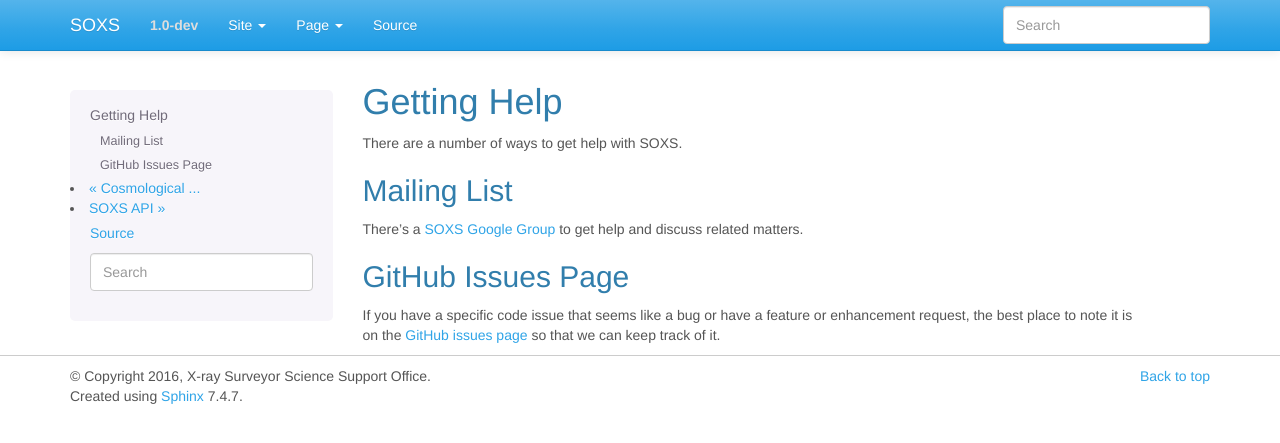
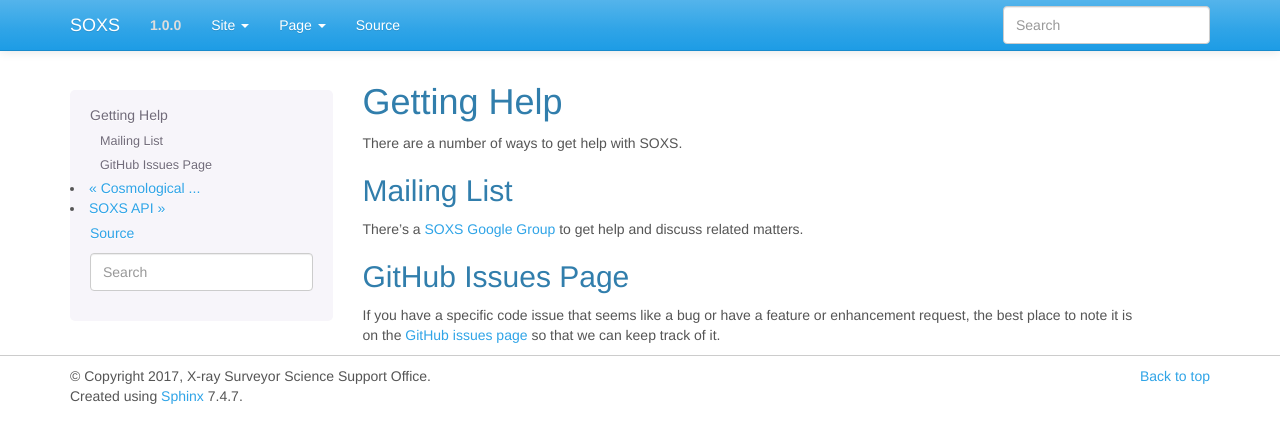
Before and after one commit to lynx-x-ray-observatory/soxs, a Sphinx documentation site: the page built from doc/source/getting_help.rst, in a window 1280 px wide. Shown: the top 443 px of the page. Built offline with Sphinx 7.4.7, drawn with Linux system fonts in a browser that asks for light colours.

Commit message:
Version bump

```diff
--- a/doc/source/conf.py
+++ b/doc/source/conf.py
@@ -71,7 +71,7 @@ master_doc = 'index'
 
 # General information about the project.
 project = 'SOXS'
-copyright = '2016, X-ray Surveyor Science Support Office'
+copyright = '2017, X-ray Surveyor Science Support Office'
 author = 'John ZuHone'
 
 # The version info for the project you're documenting, acts as replacement for
@@ -79,8 +79,8 @@ author = 'John ZuHone'
 # built documents.
 #
 
-release = "1.0-dev"
-version = "1.0-dev"
+release = "1.0.0"
+version = "1.0.0"
 
 # The language for content autogenerated by Sphinx. Refer to documentation
 # for a list of supported languages.
--- a/setup.py
+++ b/setup.py
@@ -14,7 +14,7 @@ cython_extensions = [
 
 setup(name='soxs',
       packages=['soxs'],
-      version="1.0-dev",
+      version="1.0.0",
       description='Simulated Observations with X-ray Surveyor',
       author='John ZuHone',
       author_email='john.zuhone@cfa.harvard.edu',
--- a/soxs/__init__.py
+++ b/soxs/__init__.py
@@ -1,4 +1,4 @@
-__version__ = "1.0-dev"
+__version__ = "1.0.0"
 
 from soxs.simput import \
     write_photon_list, \
```
